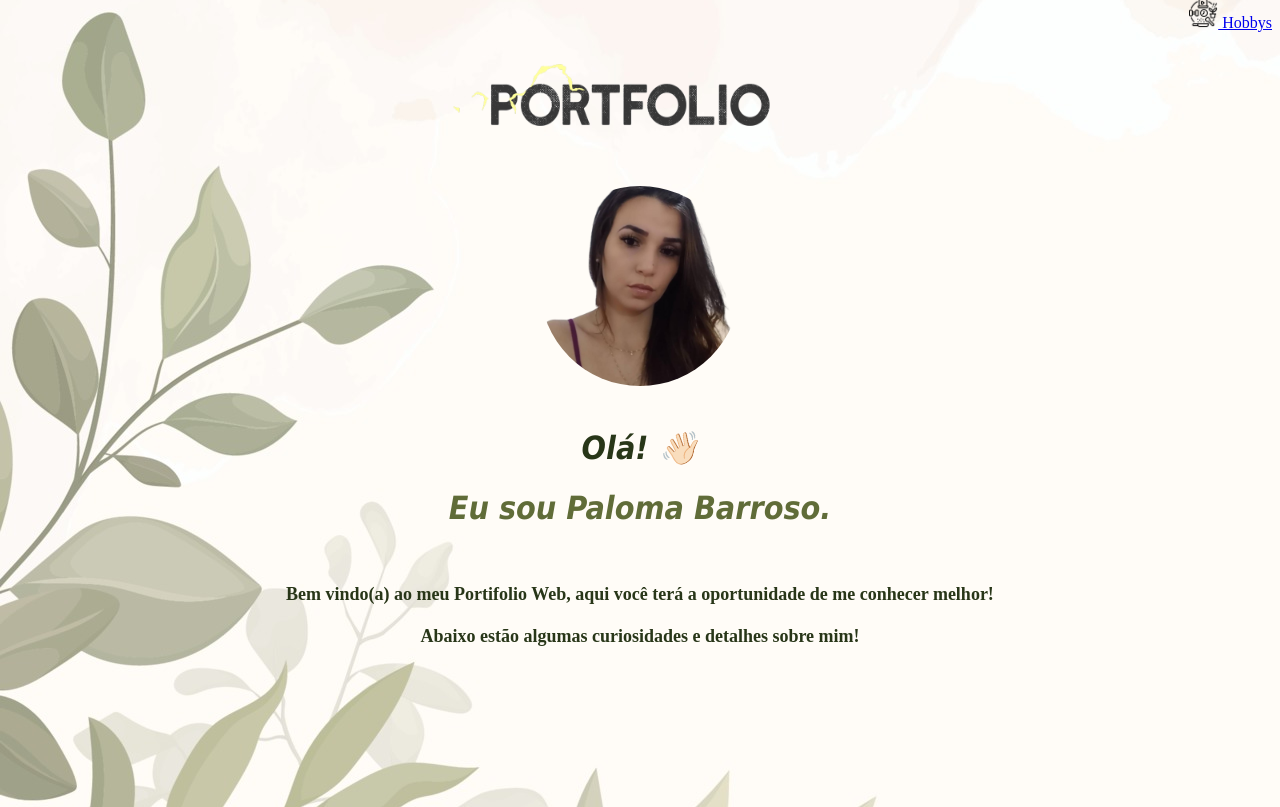
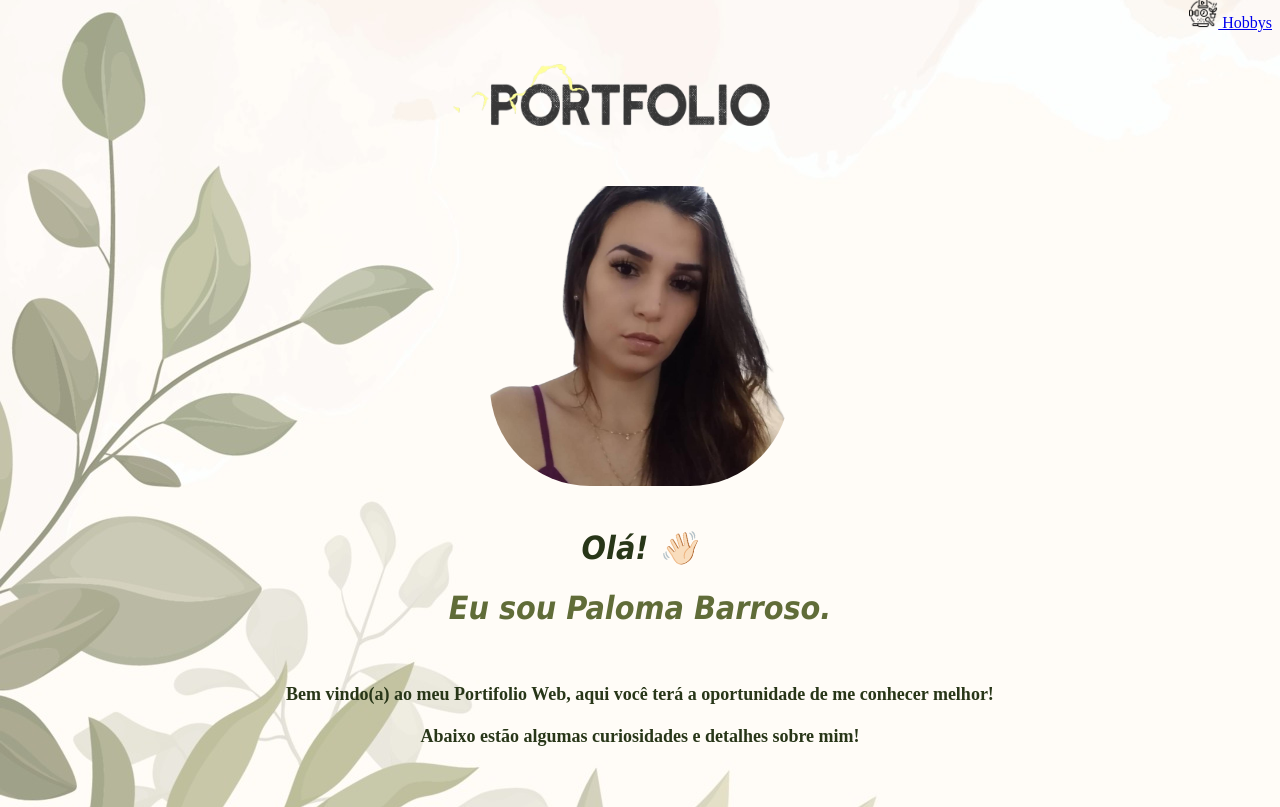
Before and after one commit to PalomaSBarroso/PalomaSBarroso.github.io, a plain HTML site: page index.html in a window 1280 px wide. Shown: the part 120-927 px from the top of the page. Drawn offline with Linux system fonts and the light colour scheme.

Commit message:
alterando parametros

```diff
--- a/index.html
+++ b/index.html
@@ -20,7 +20,7 @@
 <img src="imagens/lg.gif" alt="portifolio" width="400px" height="150px">
 </div>
 <div id="header">
-<img src="imagens/pb.png" alt="eu" width="200px" height="200px" class="picture">
+<img src="imagens/pb.png" alt="eu" width="300px" height="300px" class="picture">
 </div>
 <br>
 <h1 style="color:#283618;" >Olá! 👋🏻</h1>
```
